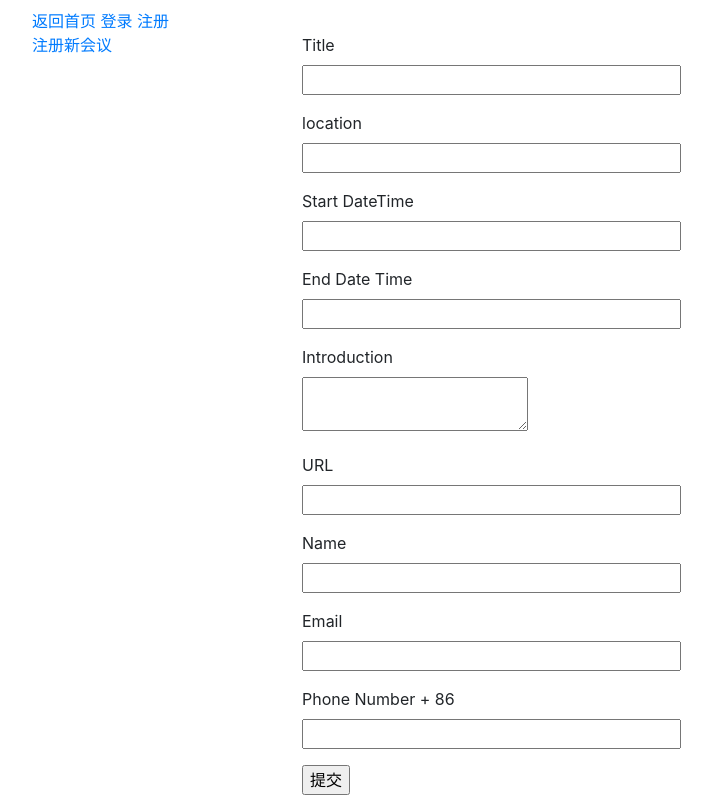
After one commit to YSH1014/meeting, a Flask app: template app/templates/registerMeeting.html in a window 1280 px wide. The commit adds this page. Shown: the part 414-1225 px from the top of the page, without its empty margins (53-765 px from the left). Run offline with Flask 2, Linux system fonts and the light colour scheme; the template is opened without the code that fills it: values that come from a table or form of the project are taken from there, others are empty; parts of the project's set-up code (start-up, migrations or seed data) failed here and were passed over; some libraries are stand-ins or nearby versions.

Commit message:
完成会议提交系统

```diff
--- a/app/forms.py
+++ b/app/forms.py
@@ -1,7 +1,7 @@
 from flask_wtf import FlaskForm
 from wtforms import StringField, PasswordField, BooleanField, SubmitField, DateTimeField, TextAreaField
 from wtforms.validators import DataRequired, EqualTo, Email
-
+from flask_login import current_user
 
 class LoginForm(FlaskForm):
     email = StringField('email', validators=[DataRequired(), Email()])
@@ -10,7 +10,7 @@ class LoginForm(FlaskForm):
     submit = SubmitField('Sign In')
 
 
-class RegisteForm(FlaskForm):
+class RegisterForm(FlaskForm):
     username = StringField('Username', validators=[DataRequired()])
     password = PasswordField('Password', validators=[DataRequired()])
     password2 = PasswordField('Password', validators=[DataRequired(), EqualTo('password')])
@@ -20,14 +20,17 @@ class RegisteForm(FlaskForm):
     submit = SubmitField('注册')
 
 
-class RegisteMeetingForm(FlaskForm):
+class RegisterMeetingForm(FlaskForm):
     title = StringField('Title', validators=[DataRequired()])
     location = StringField('location', validators=[DataRequired()])
     start_date = DateTimeField('Start DateTime', validators=[DataRequired()])
     end_date = DateTimeField('End Date Time', validators=[DataRequired()])
     introduction = TextAreaField('Introduction')
+    url = StringField('URL')
 
-    # 联系方式，若勾选“使用我的联系方式”则自动填写
+    # 默认自动填写
     name = StringField('Name', validators=[DataRequired()])
-    email = StringField('Email', validators=[DataRequired(), Email])
+    email = StringField('Email', validators=[DataRequired(), Email()])
     phone = StringField('Phone Number + 86', validators=[DataRequired()])
+
+    submit = SubmitField('提交')
--- a/app/models.py
+++ b/app/models.py
@@ -10,7 +10,7 @@ class RoleType(Enum):
     ROOT = 2
 
 
-class MeetingStatuType(Enum):
+class MeetingStatusType(Enum):
     REGISTED = auto()  # 已注册，待审核
     APPROVED = auto()  # 审核通过
     UNAPPROVED = auto()  # 审核未通过
@@ -41,11 +41,11 @@ def load_user(id):
     return User.query.get(int(id))
 
 
-class Meeting():
+class Meeting(db.Model):
     id = db.Column(db.Integer, primary_key=True)
     register = db.Column(db.Integer, db.ForeignKey('User.id'), nullable=False)
     reviewer = db.Column(db.Integer, db.ForeignKey('User.id'))
-    statau = db.Column(db.Enum(MeetingStatuType))
+    status = db.Column(db.Enum(MeetingStatusType))
     title = db.Column(db.String(100))
     location = db.Column(db.String(200))
     start_date = db.Column(db.DateTime)
--- a/app/routes.py
+++ b/app/routes.py
@@ -1,9 +1,9 @@
 from app import app
 from app import db
 from flask import render_template, redirect, url_for, flash
-from app.forms import LoginForm, RegisteForm, RegisteMeetingForm
+from app.forms import LoginForm, RegisterForm, RegisterMeetingForm
 from flask_login import current_user, login_user, logout_user, login_required
-from app.models import User, load_user, RoleType, MeetingStatuType
+from app.models import User, load_user, RoleType, MeetingStatusType, Meeting
 import sqlalchemy.exc
 
 
@@ -48,12 +48,12 @@ def logout():
     return render_template('index.html')
 
 
-@app.route('/registe', methods=['Get', 'Post'])
-def registe():
+@app.route('/register', methods=['Get', 'Post'])
+def register():
     if current_user.is_authenticated:
         flash('您已登录')
         return redirect(url_for('index'))
-    form = RegisteForm()
+    form = RegisterForm()
     if form.validate_on_submit():
         user = User(
             username=form.username.data,
@@ -67,8 +67,32 @@ def registe():
             db.session.add(user)
             db.session.commit()
             flash('Congratulations, you are now a registered user!')
-            return redirect(url_for('login')) #注册成功，返回登录界面
+            return redirect(url_for('login'))  # 注册成功，返回登录界面
         except sqlalchemy.exc.IntegrityError as e:
             flash('注册失败，请检查Email或手机是否已被注册')
-    #输入无效或添加用户发生异常（Email重复等原因），返回注册界面
-    return render_template('registe.html', title='Register', form=form)
+    # 输入无效或添加用户发生异常（Email重复等原因），返回注册界面
+    return render_template('register.html', title='Register', form=form)
+
+
+@app.route('/registerMeeting', methods=['Get', 'Post'])
+@login_required
+def register_meeting():
+    form = RegisterMeetingForm()
+    if form.validate_on_submit():
+        meeting = Meeting(
+            register=current_user.id,
+            status=MeetingStatusType.REGISTED,
+            title=form.title.data,
+            location=form.location.data,
+            url=form.url.data,
+            start_date=form.start_date.data,
+            end_date=form.end_date.data,
+
+            email=form.email.data,
+            phone=form.phone.data,
+   #         introduction=form.introduction.data
+        )
+        return 'successsful'
+
+    else:
+        return render_template('registerMeeting.html', form=form)
--- a/app/templates/base.html
+++ b/app/templates/base.html
@@ -2,7 +2,7 @@
 <html>
 
 <head>
-    <title>Bootstrap 实例</title>
+    <title>中国天文学会议信息系统</title>
     <meta charset="utf-8">
     <meta name="viewport" content="width=device-width, initial-scale=1">
     <link rel="stylesheet" href="https://cdn.staticfile.org/twitter-bootstrap/4.3.1/css/bootstrap.min.css">
@@ -38,7 +38,7 @@
             <a href="{{ url_for('index') }}">返回首页</a>
             {% if current_user.is_anonymous %}
             <a href="{{ url_for('login') }}">登录</a>
-            <a href="{{ url_for('registe') }}">注册</a>
+            <a href="{{ url_for('register') }}">注册</a>
             {% else %}
             你好，<a>{{ current_user.username }}</a>
             <a href="{{ url_for('logout') }}">退出</a>
@@ -48,14 +48,11 @@
     <div class="row clearfix">
         <div class="col-md-3 column">
 
-            <button>最新注册</button>
-            </br>
-            <button onclick="getMeeting(7)">接下来一周</button>
-            </br>
-            <button>本月</button>
-            </br>
-            <button>下一月</button>
-            </br>
+
+            <p>
+                <a href={{ url_for('register_meeting') }}>注册新会议</a>
+            </p>
+
         </div>
         <div class="col-md-9 column">
 
--- /dev/null
+++ b/app/templates/registerMeeting.html
@@ -0,0 +1,74 @@
+{% extends 'base.html' %}
+{% block content %}
+
+<form action="" method="post">
+    {{ form.hidden_tag() }}
+    <p>
+        {{ form.title.label }}<br>
+        {{ form.title(size=32) }}<br>
+        {% for error in form.title.errors %}
+        <span style="color: red;">[{{ error }}]</span>
+        {% endfor %}
+    </p>
+    <p>
+        {{ form.location.label }}<br>
+        {{ form.location(size=32) }}<br>
+        {% for error in form.location.errors %}
+        <span style="color: red;">[{{ error }}]</span>
+        {% endfor %}
+    </p>
+    <p>
+        {{ form.start_date.label }}<br>
+        {{ form.start_date(size=32) }}<br>
+        {% for error in form.start_date.errors %}
+        <span style="color: red;">[{{ error }}]</span>
+        {% endfor %}
+    </p>
+    <p>
+        {{ form.end_date.label }}<br>
+        {{ form.end_date(size=32) }}<br>
+        {% for error in form.end_date.errors %}
+        <span style="color: red;">[{{ error }}]</span>
+        {% endfor %}
+    </p>
+
+    <p>
+        {{ form.introduction.label }}<br>
+        {{ form.introduction(size=32) }}<br>
+        {% for error in form.introduction.errors %}
+        <span style="color: red;">[{{ error }}]</span>
+        {% endfor %}
+    </p>
+    <p>
+        {{ form.url.label }}<br>
+        {{ form.url(size=32) }}<br>
+        {% for error in form.url.errors %}
+        <span style="color: red;">[{{ error }}]</span>
+        {% endfor %}
+    </p>
+    <p>
+        {{ form.name.label }}<br>
+        {{ form.name(size=32) }}<br>
+        {% for error in form.name.errors %}
+        <span style="color: red;">[{{ error }}]</span>
+        {% endfor %}
+    </p>
+
+    <p>
+        {{ form.email.label }}<br>
+        {{ form.email(size=32) }}<br>
+        {% for error in form.email.errors %}
+        <span style="color: red;">[{{ error }}]</span>
+        {% endfor %}
+    </p>
+
+    <p>
+        {{ form.phone.label }}<br>
+        {{ form.phone(size=32) }}<br>
+        {% for error in form.phone.errors %}
+        <span style="color: red;">[{{ error }}]</span>
+        {% endfor %}
+    </p>
+    <p>{{ form.submit() }}</p>
+</form>
+{% endblock %}
```
